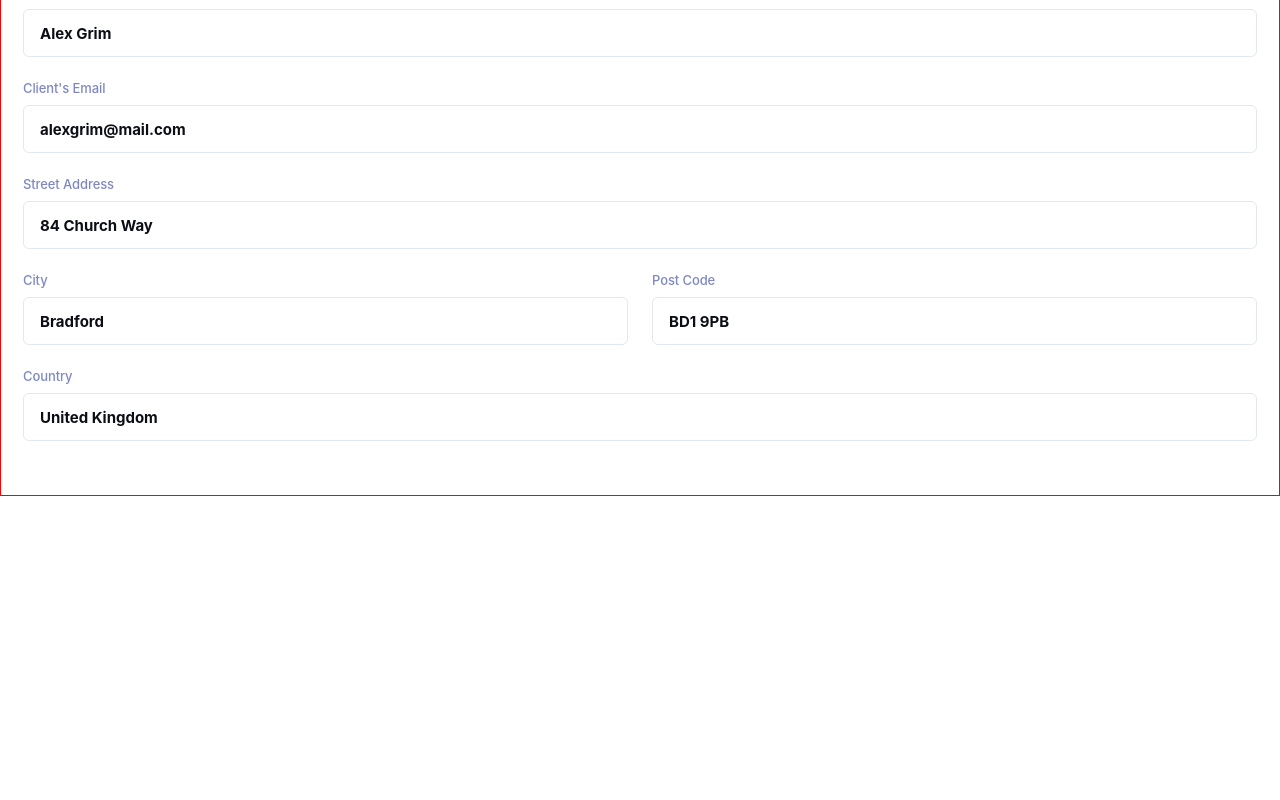
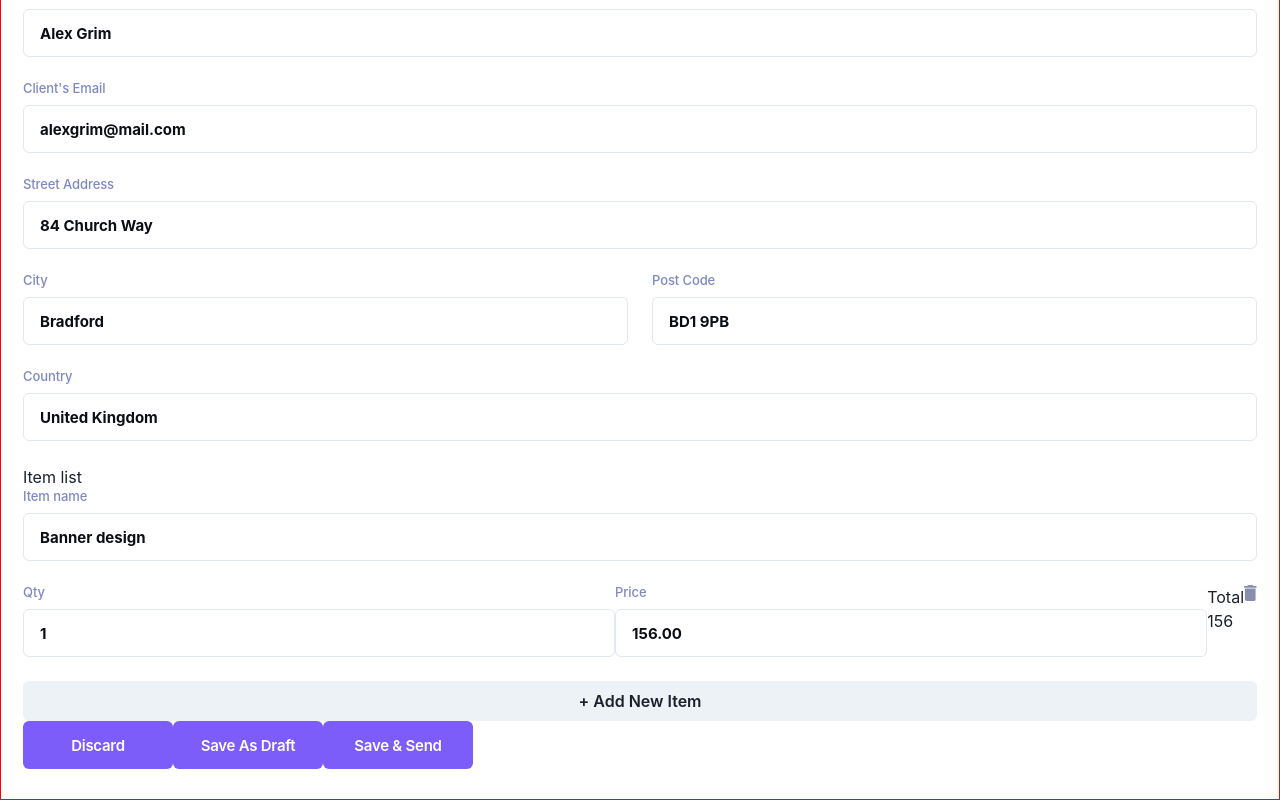
Before and after one commit to DevZybartas/invoice-app, a React (Vite) app in the folder frontend/: page /createInvoice in a window 1280 px wide. Shown: the part 581-1381 px from the top of the page. Before the commit the page ends 1077 px from the top, so only its background shows below. Built offline with nearby package versions, Linux system fonts and the light colour scheme; no server answers.

Commit message:
Item list / create invoice buttons

```diff
--- /dev/null
+++ b/frontend/src/components/pages/Home/Invoices/CreateInvoice/invoiceForm/Buttons.tsx
@@ -0,0 +1,13 @@
+import { Flex, Button } from "@chakra-ui/react";
+import { Button1 } from "../../../../../../styles/Buttonts";
+const Buttons = () => {
+  return (
+    <Flex>
+      <Button {...Button1}>Discard</Button>
+      <Button {...Button1}>Save As Draft</Button>
+      <Button {...Button1}>Save & Send</Button>
+    </Flex>
+  );
+};
+
+export default Buttons;
--- a/frontend/src/components/pages/Home/Invoices/CreateInvoice/invoiceForm/Form.tsx
+++ b/frontend/src/components/pages/Home/Invoices/CreateInvoice/invoiceForm/Form.tsx
@@ -1,14 +1,18 @@
 import { Flex } from "@chakra-ui/react";
 
 //Components
-
 import BillFrom from "./BillFrom";
 import BillTo from "./BillTo";
+import ItemList from "./ItemList";
+import Buttons from "./Buttons";
+Buttons;
 const Form = () => {
   return (
     <Flex as="form" flexDir={{ base: "column" }}>
       <BillFrom />
       <BillTo />
+      <ItemList />
+      <Buttons />
     </Flex>
   );
 };
--- /dev/null
+++ b/frontend/src/components/pages/Home/Invoices/CreateInvoice/invoiceForm/ItemList.tsx
@@ -0,0 +1,29 @@
+import { Flex, Text, Image, Button } from "@chakra-ui/react";
+import InputField from "./InputField";
+const ItemList = () => {
+  return (
+    <Flex width={{ base: "100%" }} flexDir={{ base: "column" }}>
+      <Text as="label">Item list</Text>
+      <Flex width={{ base: "100%" }} flexDir={{ base: "column" }}>
+        <InputField label="Item name" placeholder="Banner design" />
+      </Flex>
+      <Flex>
+        <InputField label="Qty" placeholder="1" />
+        <InputField label="Price" placeholder="156.00" />
+        <Flex flexDir={{ base: "column" }}>
+          <Text>Total</Text>
+          <Text>156</Text>
+        </Flex>
+        <Image
+          src="/icon-delete.svg"
+          alt="delete"
+          width={{ base: "13px" }}
+          height={{ base: "16px" }}
+        />
+      </Flex>
+      <Button>+ Add New Item</Button>
+    </Flex>
+  );
+};
+
+export default ItemList;
--- a/frontend/src/components/pages/Home/Invoices/InvoiceDetail/InvoiceBody.tsx
+++ b/frontend/src/components/pages/Home/Invoices/InvoiceDetail/InvoiceBody.tsx
@@ -110,12 +110,12 @@ const InvoiceBody = () => {
                       Bill to
                     </Text>
                     <Text {...HeadingS}>{clientName}</Text>
-                    <Text {...BodyText} color="color.7">
-                      {clientAddress.streetAddress}
-                      {clientAddress.city}
-                      {clientAddress.postCode}
-                      {clientAddress.country}
-                    </Text>
+                    <Flex color="color.7" flexDir={{ base: "column" }}>
+                      <Text {...BodyText}> {clientAddress.streetAddress}</Text>
+                      <Text {...BodyText}> {clientAddress.city}</Text>
+                      <Text {...BodyText}> {clientAddress.postCode}</Text>
+                      <Text {...BodyText}> {clientAddress.country}</Text>
+                    </Flex>
                   </Flex>
                 </Flex>
               </Flex>
```
Also changed, not shown: frontend/src/components/pages/Home/Invoices/ComfirmDeletion/ComfirmModal.tsx (added, +7 -0 lines).
